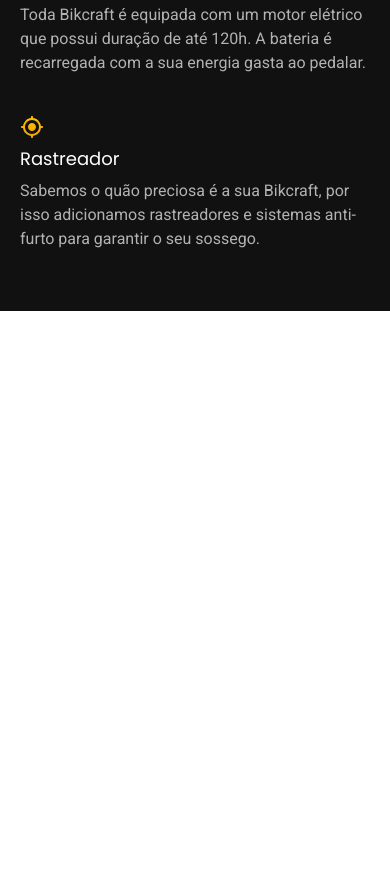
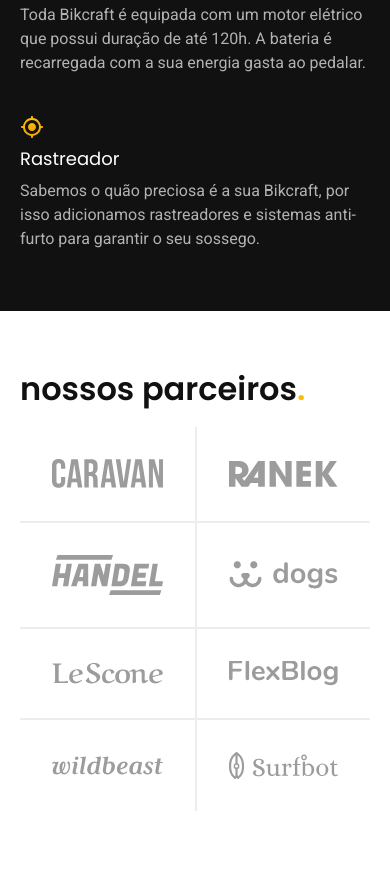
Before and after one commit to Lucasgyn94/bikcraft, a plain HTML site: page index.html in a window 390 px wide. Shown: the part 1971-2842 px from the top of the page. Before the commit the page ends 2282 px from the top, so only its background shows below. Drawn offline with Linux system fonts and the light colour scheme.

Commit message:
update bikcraft project until class 1015 - partners

```diff
--- /dev/null
+++ b/css/home/parceiros.css
@@ -0,0 +1,78 @@
+.parceiros {
+    padding-top: 3.75rem;
+    padding-bottom: 7.5rem;
+}
+
+.parceiros h2 {
+    margin-bottom: 3.75rem;
+}
+
+.parceiros ul {
+    padding: 0 1.25rem;
+    max-width: 1400px;
+    display: grid;
+    grid-template-columns: repeat(4, 1fr);
+    margin: 0 auto;
+}
+
+.parceiros li {
+    display: flex;
+    padding: 32px;
+    border-left: 2px solid var(--cor-2);
+}
+
+.parceiros img {
+    margin: auto;
+}
+
+.parceiros li:first-child,
+.parceiros li:nth-child(5) {
+    border-left: none;
+}
+
+.parceiros li:nth-child(n + 5) {
+    border-top: 2px solid var(--cor-2);
+}
+
+@media (max-width: 800px) {
+    .parceiros {
+        padding-bottom: 3.75rem;
+    }
+
+    .parceiros h2 {
+        margin-bottom: 1.25rem;
+    }
+
+    .parceiros ul {
+        grid-template-columns: repeat(2, 1fr);
+    }
+
+    .parceiros li:nth-child(n + 3) {
+        border-top: 2px solid var(--cor-2);
+    }
+    .parceiros li:nth-child(odd) {
+        border-left: none;
+    }
+}
+/*
+
+8px = 0.5rem
+12px = 0.75rem
+14px = 0.875rem
+16px = 1rem
+18px = 1.125rem
+20px = 1.25rem
+24px = 1.5rem
+32px = 2rem
+40px = 2.5rem
+48px = 3rem
+60px = 3.75rem
+120px = 7.50rem
+64px = 4rem
+80px = 5rem
+200px = 12.5rem
+
+TAMANHO DE LINHA (LINE - HEIGHT)
+72/64 = 1.125
+36/24 = 1.5
+*/
--- a/css/style.css
+++ b/css/style.css
@@ -4,6 +4,7 @@
 @import url('./utilidades/cores.css');
 @import url('./global/header.css');
 @import url('./home/introducao.css');
+@import url('./home/parceiros.css');
 @import url('./home/tecnologia.css');
 @import url('./utilidades/componentes.css');
 @import url('./bicicletas/bicicletas-lista.css');
--- a/index.html
+++ b/index.html
@@ -94,6 +94,20 @@
         </div>
     </article>
 
+    <section class="parceiros" aria-label="Parceiros">
+        <h2 class="container font__1-xxl">nossos parceiros<span class="cor__p1">.</span> </h2>
+
+        <ul>
+            <li><img src="./img/parceiros/caravan.svg" alt="caravan"></li>
+            <li><img src="./img/parceiros/ranek.svg" alt="ranek"></li>
+            <li><img src="./img/parceiros/handel.svg" alt="handel"></li>
+            <li><img src="./img/parceiros/dogs.svg" alt="dogs"></li>
+            <li><img src="./img/parceiros/lescone.svg" alt="lescone"></li>
+            <li><img src="./img/parceiros/flexblog.svg" alt="flexblog"></li>
+            <li><img src="./img/parceiros/wildbeast.svg" alt="wildbeast"></li>
+            <li><img src="./img/parceiros/surfbot.svg" alt="surfbot"></li>
+        </ul>
+    </section>
 
 </body>
 </html>
```
